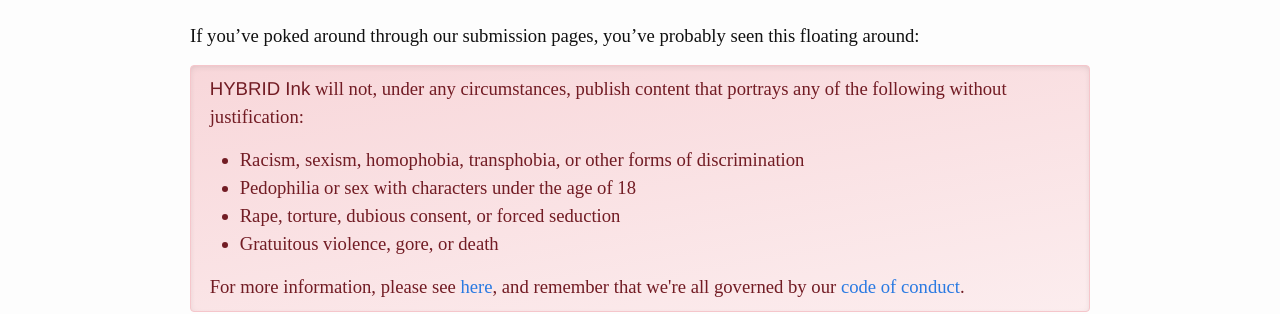
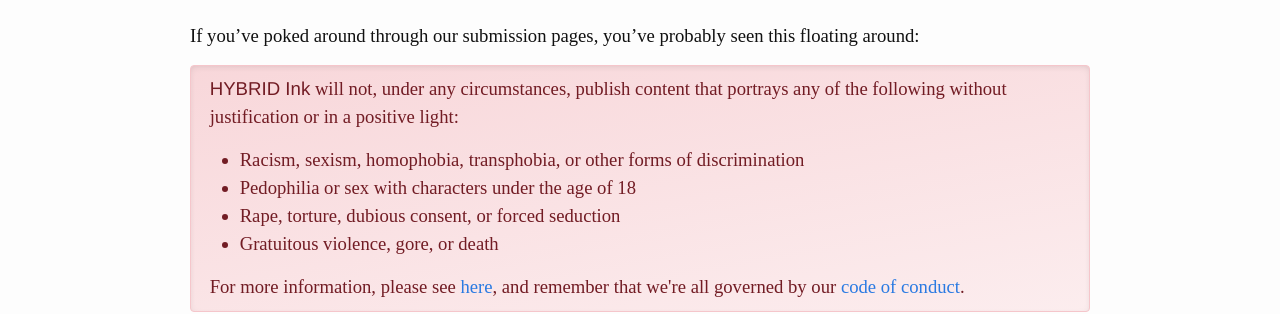
Before and after one commit to hybridink/hybrid.ink, a Jekyll site: the page built from nope.md, in a window 1280 px wide. Shown: the part 256-570 px from the top of the page. Built offline with Jekyll 4.4.1, drawn with Linux system fonts in a browser that asks for light colours; some web fonts are replaced; comment, search, counter and statistics services are not loaded.

Commit message:
Update nope, editor

```diff
--- a/_includes/nope.html
+++ b/_includes/nope.html
@@ -1 +1 @@
-<div class="nope"><p>{{site.name}} will not, under any circumstances, publish content that portrays any of the following without justification:</p><ul> <li>Racism, sexism, homophobia, transphobia, or other forms of discrimination</li><li>Pedophilia or sex with characters under the age of 18</li><li>Rape, torture, dubious consent, or forced seduction</li><li>Gratuitous violence, gore, or death</li></ul><p>For more information, please see <a href="/nope">here</a>, and remember that we're all governed by our <a href="/conduct">code of conduct</a>.</p></div>
+<div class="nope"><p>{{site.name}} will not, under any circumstances, publish content that portrays any of the following without justification or in a positive light:</p><ul> <li>Racism, sexism, homophobia, transphobia, or other forms of discrimination</li><li>Pedophilia or sex with characters under the age of 18</li><li>Rape, torture, dubious consent, or forced seduction</li><li>Gratuitous violence, gore, or death</li></ul><p>For more information, please see <a href="/nope">here</a>, and remember that we're all governed by our <a href="/conduct">code of conduct</a>.</p></div>
```
Also changed, not shown: editors.md (+1 -1 lines).
